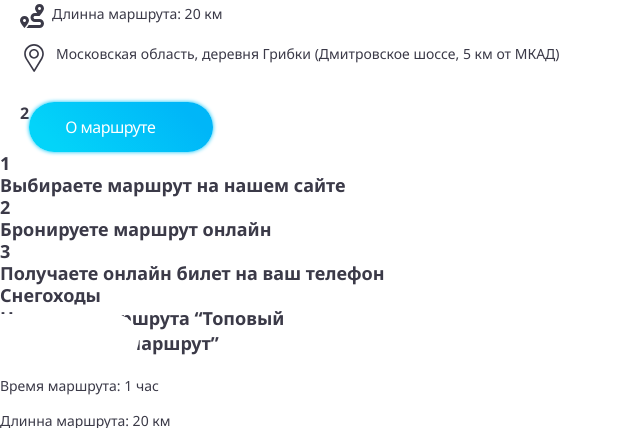
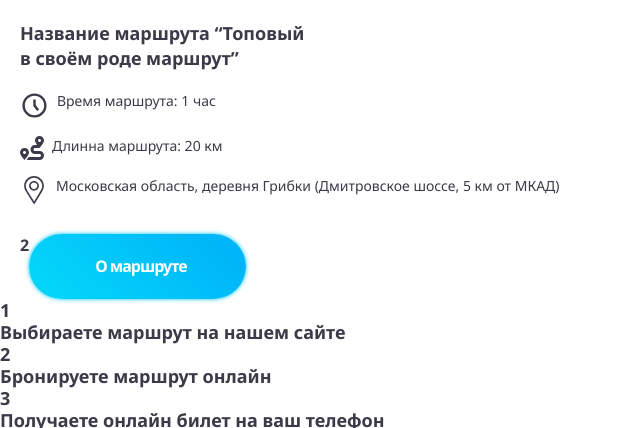
Before and after one commit to flaberfl/django_atv, a Django app: page / in a window 1280 px wide. Shown: the part 2155-2583 px from the top of the page, without its empty margins (0-640 px from the left). Run offline with Django 3.2, Linux system fonts and the light colour scheme; style sheets or scripts are compiled from the project's sources.

Commit message:
напутано, непонятно что

```diff
--- a/src/proj/static/proj/atv-rental2.ru/scss/style.scss
+++ b/src/proj/static/proj/atv-rental2.ru/scss/style.scss
@@ -275,7 +275,7 @@ body {
 .category {
 
     &__title {
-        font-size: 25px;
+        font-size: 250px;
         font-weight: 800;
         letter-spacing: -0.2px;
         text-align: center;
@@ -307,8 +307,6 @@ body {
 
     &__item {
 
-        // padding: 0 20px;
-
         &-top {
             position: relative;
 
@@ -331,10 +329,6 @@ body {
                 border-radius: 0px 30px 30px 0px;
             }
 
-            // &::after {
-            //     position: absolute;
-            //     content: "";
-            // }
 
             &-img {
                 width: 100%;
@@ -351,7 +345,6 @@ body {
             width: 296px;
             line-height: 25px;
             margin-bottom: 20px;
-
         }
 
         &-text-line {
@@ -376,7 +369,7 @@ body {
 
     &__button {
         position: relative;
-        font-size: 16px;
+        font-size: 160px;
         font-weight: 400;
         letter-spacing: -0.5px;
         padding: 0 0;
@@ -384,18 +377,19 @@ body {
 
         &::after {
             position: absolute;
-            // content: "fff"l
             content: &#8594;
             // background-image: url(../img/svg/arrow-right.svg); // Потом вставить свгэшку в HTML
             // right: 20px;
             width: 12px;
             height: 12px;
-            color: #000;
 
         }
 
     }
 
+    &__menu {
+        display: none;
+    }
 }
 
 .temp-wrapper {
@@ -483,6 +477,18 @@ body {
 
     }
 
+    .category {
+        &__item {
+            display: flex;
+            justify-content: space-between;
+        }
+
+        &__title {
+            display: flex;
+            justify-content: space-between;
+        }
+    }
+
 
     .slider-img {
         display: block;
@@ -521,6 +527,15 @@ body {
                 // display: block;
             }
         }
+    }
+
+    .category {
+        padding-top: 148px;
+    }
+
+    &__presents {
+        display: flex;
+        justify-content: space-between;
     }
 
 }
--- a/src/proj/templates/proj/atv-rental2.ru/block/category.html
+++ b/src/proj/templates/proj/atv-rental2.ru/block/category.html
@@ -6,6 +6,17 @@
     <div class="category__title">Прокат квадроциклов</div>
 
     <div class="category__presents">
+
+        <nav class="categoru__menu">
+            <ul>
+                <li>Квадроциклы</li>
+                <li>Снегоходы</li>
+                <li>Лошади</li>
+                <li>Другое</li>
+                <li>Другое</li>
+                <li>Другое</li>
+            </ul>
+        </nav>
 
         <div class="category__presents-item">
             <img class="category__presents-item-img" src="{% static static_prefix|add:'../img/rout__img.png' %}"
@@ -105,33 +116,45 @@
         <div class="category__item category__item--snowmobile">
 
             <div class="category__item-top">
-                <div class="top-title">Снегоходы</div>
+                <img class="category__item-top-img" src="{% static static_prefix|add:'../img/atv__img.jpg' %}" alt="">
+                <div class="category__item-top-title">Квадроциклы</div>
             </div>
 
+            <div class="container">
                 <div class="category__item-title">Название маршрута “Топовый в своём роде маршрут”</div>
 
                 <div class="category__item-text">
 
                     <div class="category__item-text-line">
-                    <div></div>
+                        <img src="{% static static_prefix|add:'../img/svg/gridicons_time.svg' %}" alt="">
                         <p>Время маршрута: 1 час</p>
                     </div>
                     <div class="category__item-text-line">
-                    <div></div>
+                        <img src="{% static static_prefix|add:'../img/svg/fa-solid_route.svg' %}" alt="">
                         <p>Длинна маршрута: 20 км</p>
                     </div>
                     <div class="category__item-text-line">
-                    <div></div>
+                        <img src="{% static static_prefix|add:'../img/svg/placeholder__1.svg' %}" alt="">
                         <p>Московская область, деревня Грибки (Дмитровское шоссе, 5 км от МКАД)</p>
                     </div>
 
                 </div>
 
-            <p class="category__item-price">2 500 р</p>
+                <div class="temp-wrapper">
+                    <p class="category__item-price">2</p>
 
                     <div class="button category__button">
-                <a class="button category__button" href="service__detail"></a>
+                        <a href="service__detail">О маршруте</a>
                     </div>
+
+
+
+                </div>
+
+
+
+            </div>
+
 
 
 
```
Lines whose indentation alone changed are shown as unchanged.
